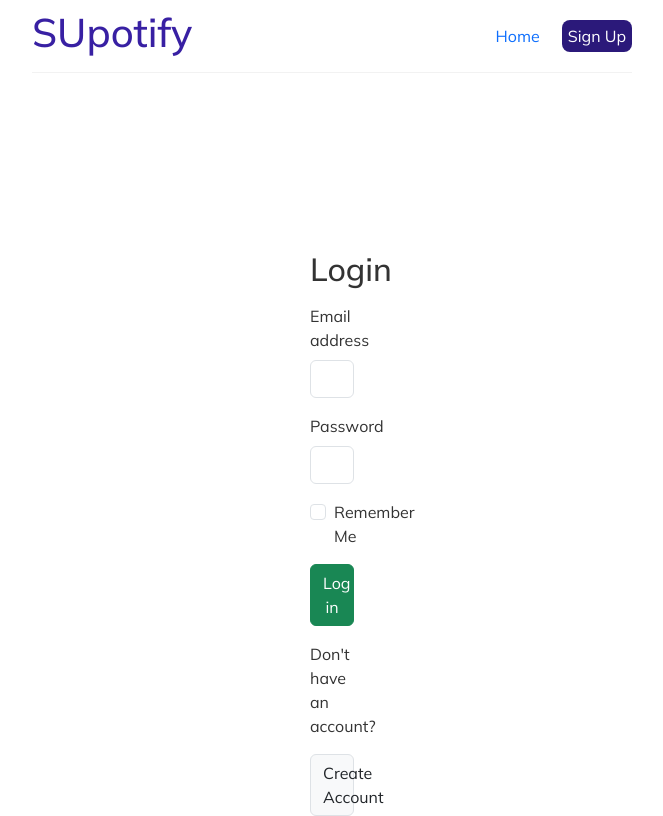
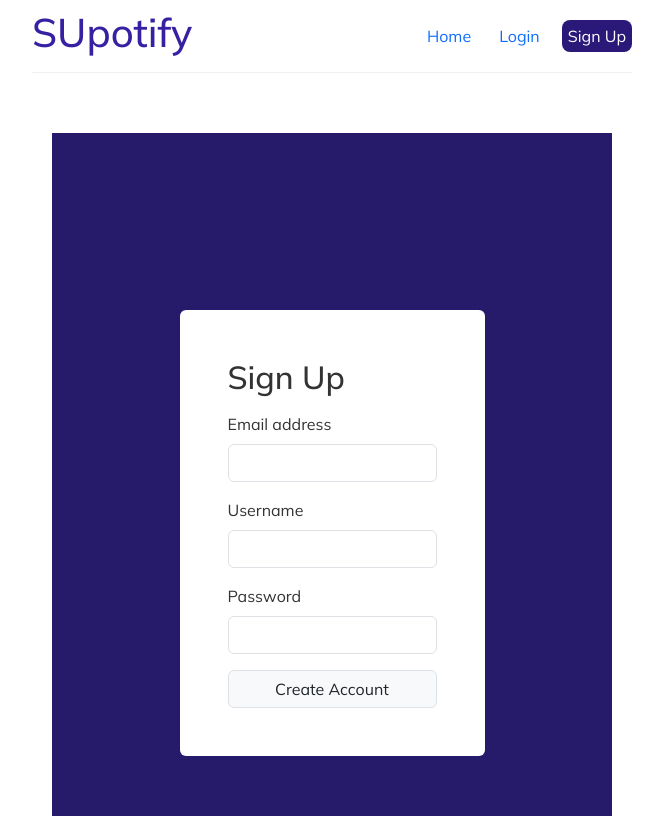
Before and after one commit to bkabadayii/SUpotify, a React (Create React App) app in the folder Frontend/: page /signup in a window 1280 px wide. Shown: the top 816 px of the page, without its empty margins (308-971 px from the left). Built offline with nearby package versions, Linux system fonts and the light colour scheme.

Commit message:
- Combined Signup page with Backend - Added navigation to Home, Login, Signup pages through navigation bar - Liked songs and filtering demo (without Backend integration)

```diff
--- a/Frontend/package.json
+++ b/Frontend/package.json
@@ -10,6 +10,7 @@
     "bootstrap": "^5.3.2",
     "react": "^18.2.0",
     "react-dom": "^18.2.0",
+    "react-router-dom": "^5.3.4",
     "react-scripts": "5.0.1",
     "web-vitals": "^2.1.4"
   },
--- a/Frontend/src/App.js
+++ b/Frontend/src/App.js
@@ -1,17 +1,31 @@
 import React from 'react';
 import Navbar from './Navbar';
+import Login from './Login';
 import Home from './Home';
-import Login from './Login';
+import Signup from './Signup'
+import {BrowserRouter as Router, Route, Switch} from 'react-router-dom';
 
 const App = () => {
 
   return (
+    <Router>
       <div className='App'>
         <Navbar />
         <div className='content'>
-          <Login/>
+          <Switch>
+            <Route path = '/signup' >
+              <Signup />
+            </Route>
+            <Route path = '/login' >
+              <Login />
+            </Route>
+            <Route path = '/' >
+              <Home />
+            </Route>
+          </Switch>
         </div>
       </div>
+    </Router>
   );
 }
 
--- a/Frontend/src/Home.js
+++ b/Frontend/src/Home.js
@@ -1,4 +1,4 @@
-import { useState, useEffect } from "react";
+import { useState } from "react";
 import SongList from "./SongList";
 
 const Home = () => {
@@ -15,10 +15,6 @@ const Home = () => {
     setSongs(newSongs);
   }
 
-  useEffect(() => {
-    console.log("use effect ran")
-  }, [] );
-
   return (
     <div className="home">
       <SongList songs = {songs} title = "Liked Songs" handleDelete={handleDelete}/>
--- /dev/null
+++ b/Frontend/src/Login.css
@@ -0,0 +1,5 @@
+@import url('https://fonts.googleapis.com/css2?family=Mulish:wght@200;300;400;500;600&display=swap');
+
+.login-container {
+  background-color: rgb(37, 27, 106);
+}
--- a/Frontend/src/Login.js
+++ b/Frontend/src/Login.js
@@ -1,6 +1,6 @@
-import React from 'react';
-import { useState } from 'react';
+import React, { useState }  from 'react';
 import axios from 'axios';
+import "./Login.css"
 
 const Login = () => {
   const [email, setEmail] = useState("")
@@ -11,35 +11,37 @@ const Login = () => {
     e.preventDefault()
     const res = await axios.post("http://localhost:4000/auth/login", {email, password}, {withCredentials: true})
     console.log(res)
+
+    if(res.data.success === true)
+    {
+      console.log("WELCOME")
+      // Navigate to Home Screen
+    }
   }
 
   return (
-    <div className="d-flex justify-content-center align-items-center vh-100">
-      <div className='bg-white p-5 rounded w-25'>
+    <div className="d-flex justify-content-center align-items-center vh-100 login-container">
+      <div className='bg-white p-5 rounded w-15'>
       <h2>Login</h2>
       <p> </p>
       <form>
-        <div class="mb-3">
-          <label for="exampleInputEmail1" class="form-label">Email address</label>
-          <input type="email" class="form-control" id="exampleInputEmail1" aria-describedby="emailHelp" onChange= {(e) => {
+        <div className="mb-3">
+          <label for="exampleInputEmail1" className="form-label">Email address</label>
+          <input type="email" className="form-control" id="exampleInputEmail1" aria-describedby="emailHelp" onChange= {(e) => {
             e.preventDefault()
             setEmail(e.target.value)
             console.log(email)
           }}/>
         </div>
-        <div class="mb-3">
-          <label for="exampleInputPassword1" class="form-label">Password</label>
-          <input type="password" class="form-control" id="exampleInputPassword1" onChange={ (e) => {
+        <div className="mb-3">
+          <label for="exampleInputPassword1" className="form-label">Password</label>
+          <input type="password" className="form-control" id="exampleInputPassword1" onChange={ (e) => {
             e.preventDefault()
             setPassword(e.target.value)
             console.log(password)
           }}/>
         </div>
-        <div class="mb-3 form-check">
-          <input type="checkbox" class="form-check-input" id="exampleCheck1"/>
-          <label class="form-check-label" for="exampleCheck1">Remember Me</label>
-        </div>
-        <button className= 'btn btn-success w-100' onClick={handleLogin}> Log in</button>
+        <button className='btn btn-default border w-100 bg-light' onClick={handleLogin}> Log in</button>
         <p></p>
         <p>Don't have an account?</p>
         <button className='btn btn-default border w-100 bg-light'>Create Account</button>
--- a/Frontend/src/Navbar.js
+++ b/Frontend/src/Navbar.js
@@ -4,6 +4,7 @@ const Navbar = () => {
       <h1>SUpotify</h1>
       <div className="links">
         <a href="/">Home</a>
+        <a href="/login">Login</a>
         <a href="/signup" style={{
           color: "white",
           backgroundColor: "#2b197a",
--- /dev/null
+++ b/Frontend/src/Signup.css
@@ -0,0 +1,5 @@
+@import url('https://fonts.googleapis.com/css2?family=Mulish:wght@200;300;400;500;600&display=swap');
+
+.signup-container {
+  background-color: rgb(37, 27, 106);
+}
--- a/Frontend/src/Signup.js
+++ b/Frontend/src/Signup.js
@@ -1,44 +1,54 @@
-import React from 'react';
+import React, {useState} from 'react';
+import axios from 'axios';
+import './Signup.css';
 
 const Signup = () => {
+  const [email, setEmail] = useState("")
+  const [username, setUsername] = useState("")
+  const [password, setPassword] = useState("")
+
+  const handleSignup =  async (e) => {
+    e.preventDefault()
+    const res = await axios.post("http://localhost:4000/auth/signup", {email, username, password}, {withCredentials: true})
+    console.log(res)
+
+    if(res.data.success === true)
+    {
+      console.log("WELCOME")
+    }
+  }
+
   return (
-    <div className="d-flex justify-content-center align-items-center vh-100">
-      <div className="bg-white p-5 rounded w-25">
+    <div className="d-flex justify-content-center align-items-center vh-100 signup-container">
+      <div className="bg-white p-5 rounded w-15">
         <h2>Sign Up</h2>
         <p></p>
         <form>
           <div className="mb-3">
-            <label htmlFor="exampleInputEmail2" className="form-label">
-              Email address
-            </label>
-            <input
-              type="email"
-              className="form-control"
-              id="exampleInputEmail2"
-              aria-describedby="emailHelp"
-            />
+            <label htmlFor="exampleInputEmail2" className="form-label">Email address</label>
+            <input type="email" className="form-control" id="exampleInputEmail2" aria-describedby="emailHelp" onChange= {(e) => {
+            e.preventDefault()
+            setEmail(e.target.value)
+            console.log(email)
+          }}/>
           </div>
           <div className="mb-3">
-            <label htmlFor="exampleInputPassword2" className="form-label">
-              Password
-            </label>
-            <input
-              type="password"
-              className="form-control"
-              id="exampleInputPassword2"
-            />
+            <label htmlFor="exampleInputEmail2" className="form-label">Username</label>
+            <input type="username" className="form-control" id="exampleInputEmail2" aria-describedby="emailHelp" onChange= {(e) => {
+            e.preventDefault()
+            setUsername(e.target.value)
+            console.log(username)
+          }}/>
           </div>
-          <div className="mb-3 form-check">
-            <input
-              type="checkbox"
-              className="form-check-input"
-              id="exampleCheck2"
-            />
-            <label className="form-check-label" htmlFor="exampleCheck2">
-              Remember Me
-            </label>
+          <div className="mb-3">
+            <label htmlFor="exampleInputPassword2" className="form-label">Password</label>
+            <input type="password" className="form-control" id="exampleInputPassword2" onChange={ (e) => {
+            e.preventDefault()
+            setPassword(e.target.value)
+            console.log(password)
+          }}/>
           </div>
-          <button className='btn btn-default border w-100 bg-light'>Create Account</button>
+          <button className='btn btn-default border w-100 bg-light' onClick={handleSignup}>Create Account</button>
         </form>
       </div>
     </div>
--- a/Frontend/src/index.js
+++ b/Frontend/src/index.js
@@ -4,6 +4,7 @@ import './index.css';
 import App from './App';
 import reportWebVitals from './reportWebVitals';
 import 'bootstrap/dist/css/bootstrap.min.css'
+
 
 const root = ReactDOM.createRoot(document.getElementById('root'));
 root.render(
```
Also changed, not shown: 1 other file (tests, documents, lock files or other folders).
